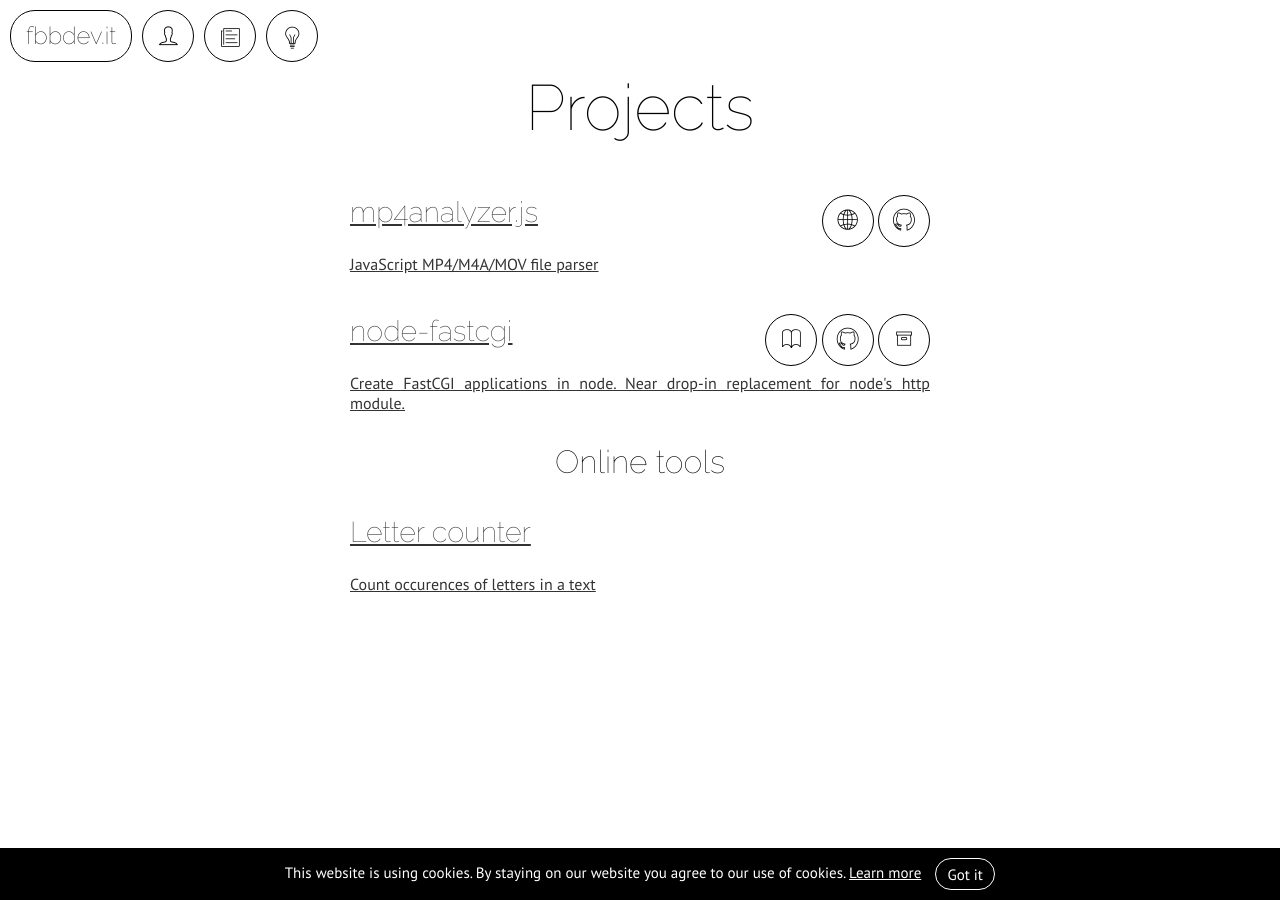
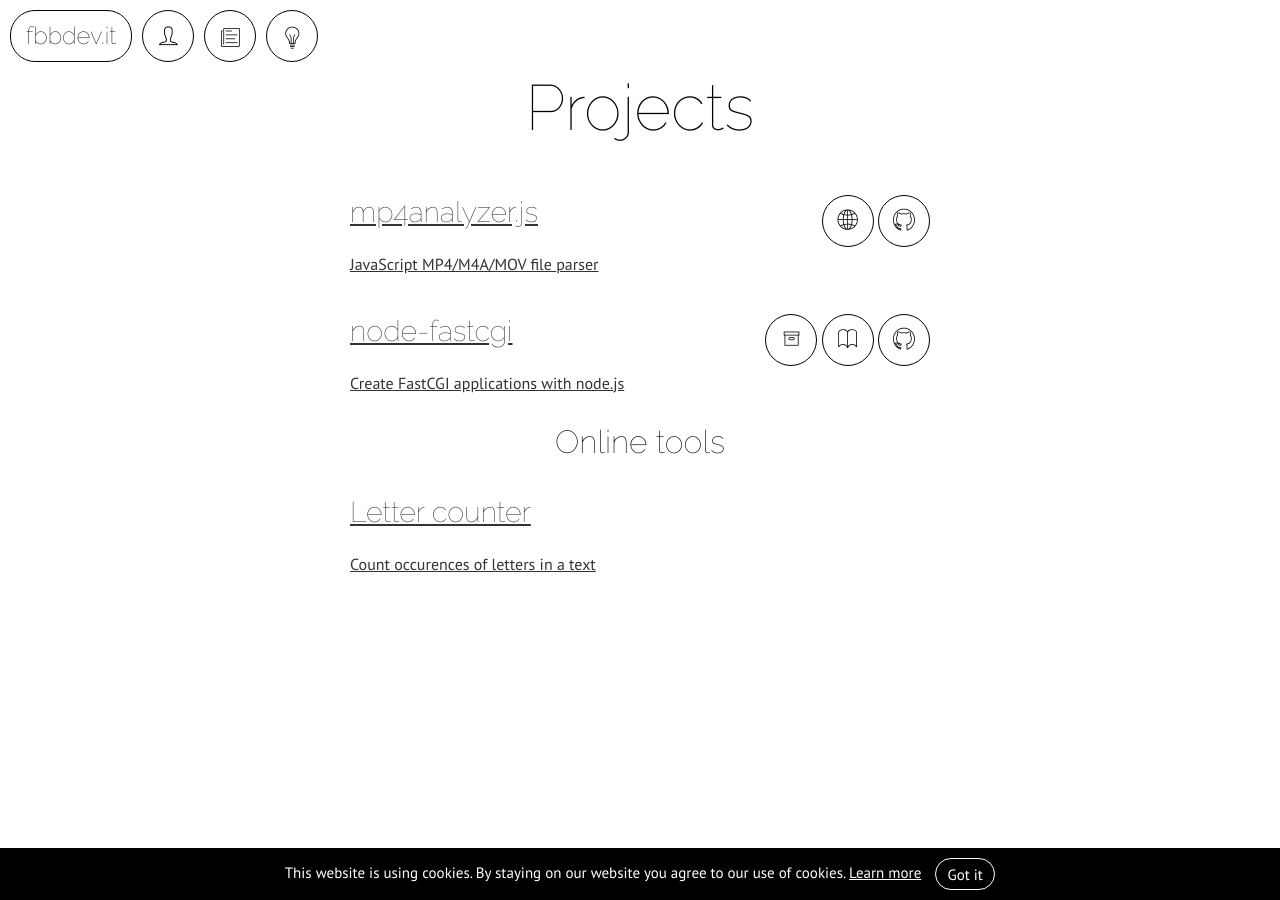
Before and after one commit to fbbdev/fbbdev.github.io, a Jekyll site: the page built from projects/index.html, in a window 1280 px wide. Built offline with Jekyll 4.4.1, drawn with Linux system fonts in a browser that asks for light colours.

Commit message:
Update node-fastcgi.md

```diff
--- a/_projects/node-fastcgi.md
+++ b/_projects/node-fastcgi.md
@@ -1,14 +1,14 @@
 ---
 title: node-fastcgi
-excerpt: "Create FastCGI applications in node. Near drop-in replacement for node's http module."
+excerpt: "Create FastCGI applications with node.js"
 
 links:
+    - type: package
+      url: https://www.npmjs.com/package/node-fastcgi
     - type: docs
       url: https://github.com/fbbdev/node-fastcgi/blob/master/README.md
     - type: github
       url: https://github.com/fbbdev/node-fastcgi
-    - type: package
-      url: https://www.npmjs.com/package/node-fastcgi
 
 style: |
     .article > header {
@@ -23,7 +23,7 @@ style: |
     }
 ---
 
-This module is a replacement for node's http module (server only). It can be used to build FastCGI applications or to convert existing node applications to FastCGI.
+**node-fastcgi** is a drop-in replacement for node's http module (server only). It can be used to build FastCGI applications or to convert existing node applications to FastCGI.
 
 The implementation is fully compliant with [FastCGI 1.0 Specification](http://www.fastcgi.com/drupal/node/6?q=node/22).
 
```
